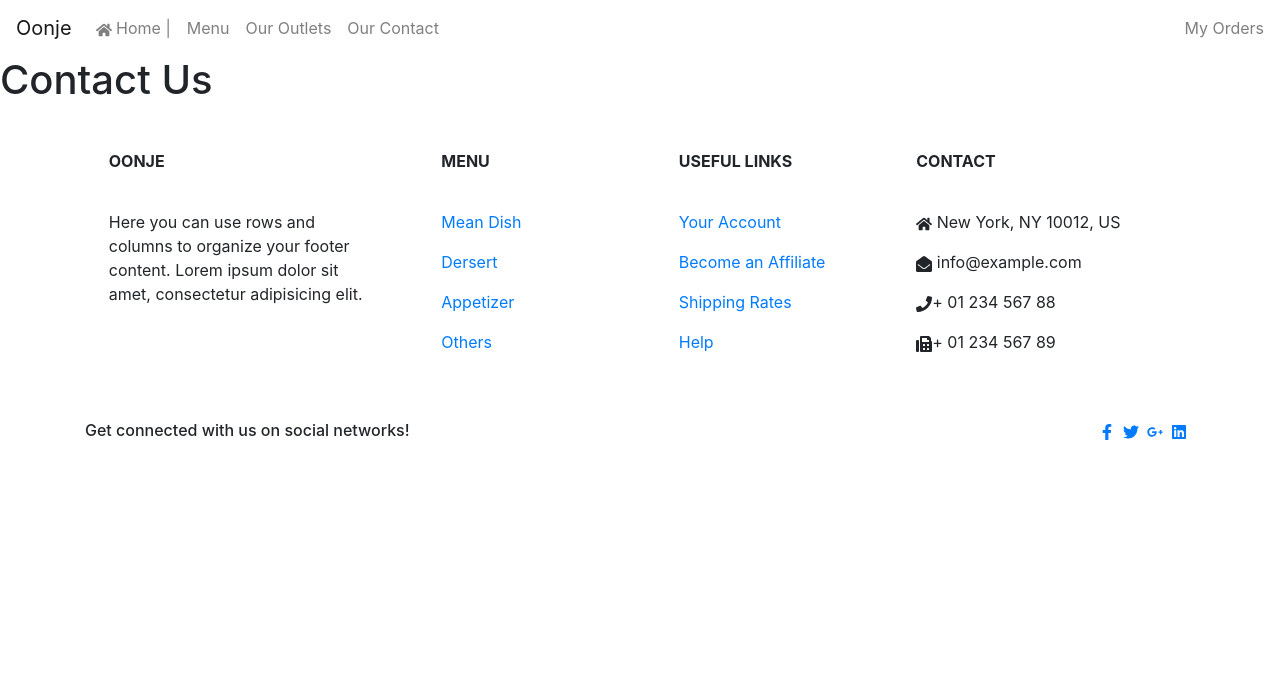
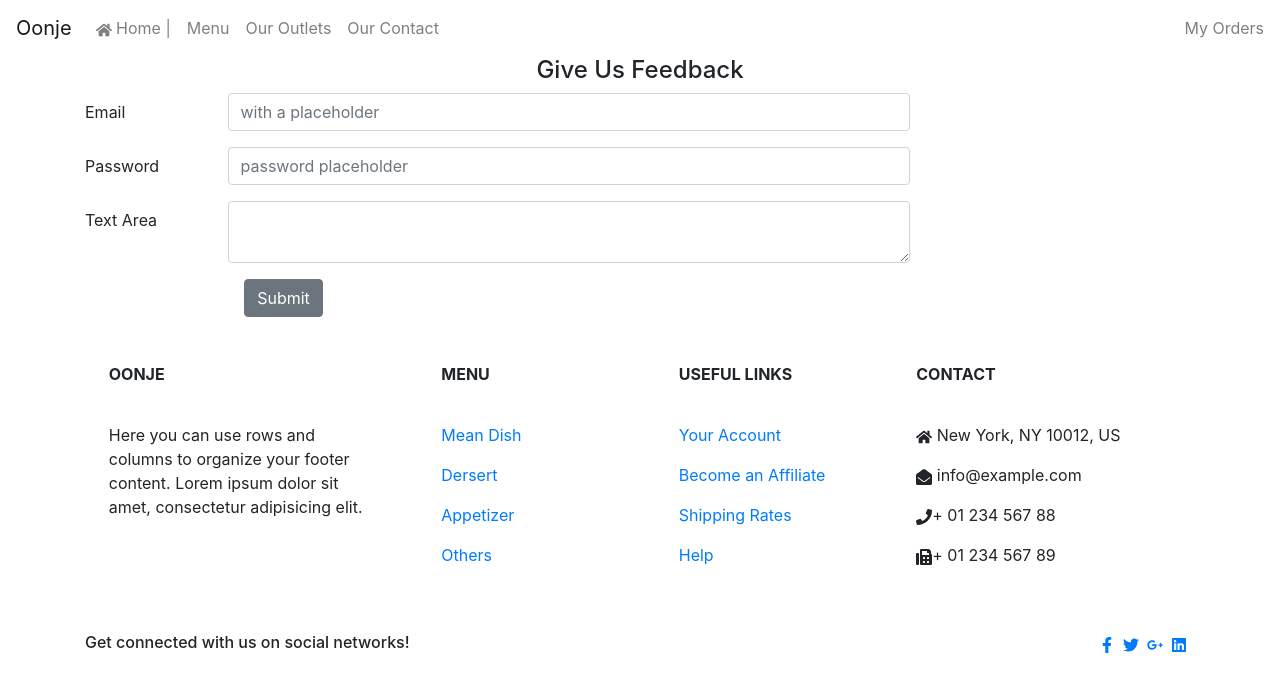
Before and after one commit to kehdcode/Onje, a React (Create React App) app in the folder my-food/: page /contact in a window 1280 px wide. Shown: the top 692 px of the page. Built offline with nearby package versions, Linux system fonts and the light colour scheme.

Commit message:
react form and install spring for animation

```diff
--- a/my-food/package.json
+++ b/my-food/package.json
@@ -13,6 +13,7 @@
     "react-redux": "^7.2.0",
     "react-router-dom": "^5.1.2",
     "react-scripts": "3.4.1",
+    "react-spring": "^8.0.27",
     "reactstrap": "^8.4.1",
     "redux": "^4.0.5"
   },
--- a/my-food/src/Components/Contact.js
+++ b/my-food/src/Components/Contact.js
@@ -1,16 +1,63 @@
 import React,  { Component } from "react";
+import {Form, FormGroup, Label, Input, Col, Button, FormText} from 'reactstrap'
 
 
 
 
 class Contact extends Component {
     constructor(props){
-        super(props)
+        super(props);
+        this.state= {
+            firstName: '',
+            lastName: '',
+            EmailAdd: '',
+            comment: '',
+            phoneNum: '',
+            agree: false,
+            contactType: 'Tel.'
+        }
+
     }
 
     render(){
         return(
-            <h1> Contact Us</h1>
+            <div className="container">
+                <div className="row">
+                    <div className="col-12">
+                    <h4 className="text-center"> Give Us Feedback</h4>
+                    </div>
+                    <div className="col-12 col-md-9">
+                    <Form>
+      <FormGroup row>
+        <Label for="exampleEmail" sm={2}>Email</Label>
+        <Col sm={10}>
+          <Input type="email" name="email" id="exampleEmail" placeholder="with a placeholder" />
+        </Col>
+      </FormGroup>
+      <FormGroup row>
+        <Label for="examplePassword" sm={2}>Password</Label>
+        <Col sm={10}>
+          <Input type="password" name="password" id="examplePassword" placeholder="password placeholder" />
+        </Col>
+      </FormGroup>
+
+
+      <FormGroup row>
+        <Label for="exampleText" sm={2}>Text Area</Label>
+        <Col sm={10}>
+          <Input type="textarea" name="text" id="exampleText" />
+        </Col>
+      </FormGroup>
+      <FormGroup check row>
+        <Col sm={{ size: 10, offset: 2 }}>
+          <Button>Submit</Button>
+        </Col>
+      </FormGroup>
+    </Form>
+                    </div>
+                </div>
+            </div>
+
         )
     }
 }
```
Also changed, not shown: 1 other file (tests, documents, lock files or other folders).
